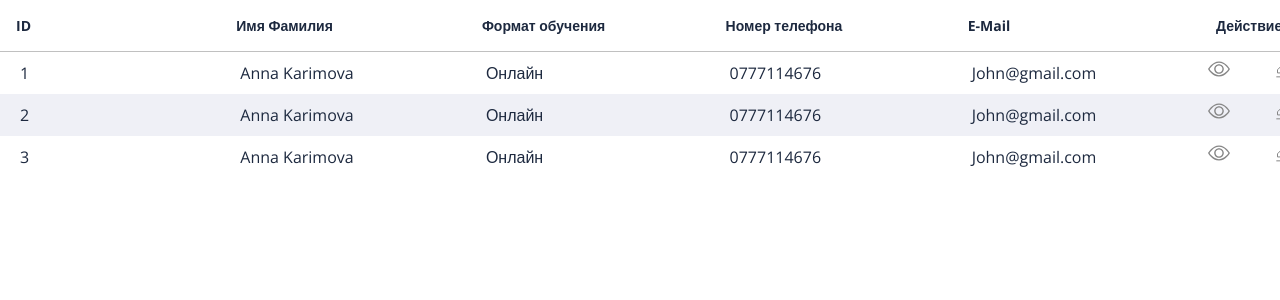
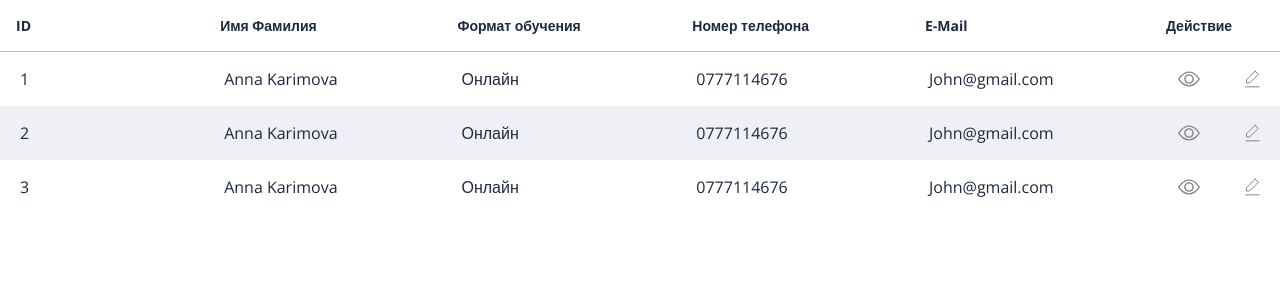
Before and after one commit to peaksoft-school/peaksoft-lms-b-web, a React (Create React App) app: page / in a window 1280 px wide. Shown: the top 300 px of the page. Built offline with nearby package versions, Linux system fonts and the light colour scheme.

Commit message:
column.action write inside <td/>

```diff
--- a/src/App.jsx
+++ b/src/App.jsx
@@ -19,7 +19,6 @@ const WrapperIcons = styled.div`
    }
 `
 function App() {
-   // ADMIN_PANEL
    const DATA_COLLUMN = [
       {
          title: 'ID',
@@ -49,7 +48,7 @@ function App() {
                <WrapperIcons key={item.id}>
                   <Buttons
                      onClick={() => {
-                        alert(item.id)
+                        console.log(item.id)
                      }}
                      style={{ background: 'none' }}
                   >
@@ -89,7 +88,6 @@ function App() {
          email: 'John@gmail.com',
       },
    ]
-   // APPOINT_TEACHER
    const COLUMN_GROUP_INNER_PAGE_STUDENTS = [
       {
          title: 'ID',
@@ -142,7 +140,6 @@ function App() {
          email: 'John@gmail.com',
       },
    ]
-   // TEACHER DATA
    const COLUMN_COURSE_INNER_PAGE_TEACHER = [
       {
          title: 'ID',
@@ -188,7 +185,6 @@ function App() {
          email: 'John@gmail.com',
       },
    ]
-   // INSTRUCTOR PANEL
    const COLUMN_INSTUCTOR_COURS = [
       {
          title: 'ID',
--- a/src/components/UI/Table.jsx
+++ b/src/components/UI/Table.jsx
@@ -8,10 +8,12 @@ export function Table({ data, headers }) {
    const bodyOfTable = data.map((row) => (
       <tr key={row.id}>
          {headers.map((column) => {
-            if (column.action) {
-               return column.action(row)
-            }
-            return <td key={column.accessKey}>{row[column.accessKey]}</td>
+            return (
+               <td key={column.accessKey}>
+                  {row[column.accessKey]}
+                  {column.action ? column.action(row) : ''}
+               </td>
+            )
          })}
       </tr>
    ))
```
